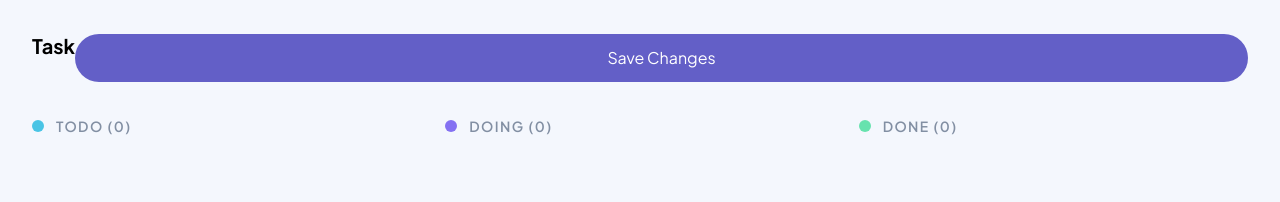
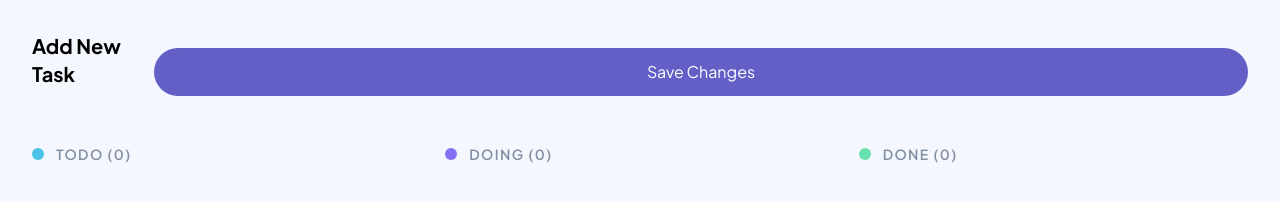
Before and after one commit to Nthabi2905/NTHMOL2550_PTO2508_A_Nthabiseng_Moloi_JSL05, a plain HTML site: page index.html in a window 1280 px wide. Drawn offline with nearby package versions, Linux system fonts and the light colour scheme.

Commit message:
edit h2 in html file

```diff
--- a/index.html
+++ b/index.html
@@ -46,7 +46,7 @@
   <body class="bg-bg min-h-screen">
     <!-- HEADER -->
     <div class="flex items-center justify-between p-8">
-      <h2 id="modal-title" class="text-xl font-bold mb-6">Task</h2>
+      <h2 id="modal-title" class="text-xl font-bold mb-6">Add New Task</h2>
 
       <button
         id="save-task-btn"
```
